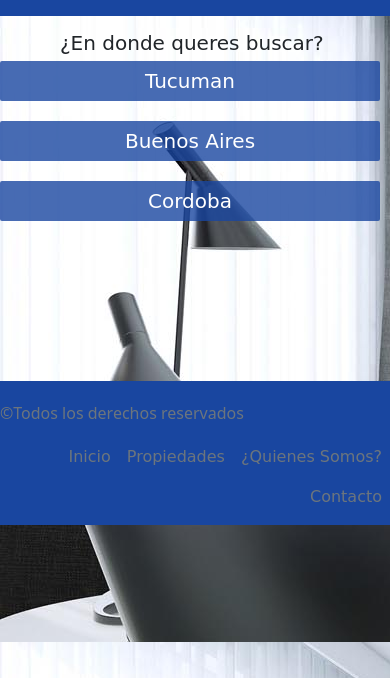
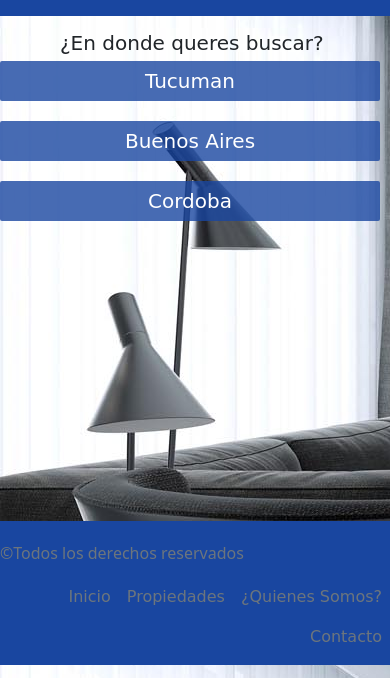
Before and after one commit to jonatanesteve3/projecto-inmobiliaria, a plain HTML site: page index.html in a window 390 px wide. Shown: the part 84-762 px from the top of the page. Drawn offline with nearby package versions, Linux system fonts and the light colour scheme; a web font is replaced by a local one.

Commit message:
correcion de pie de pagina para vista mobile

```diff
--- a/style.css
+++ b/style.css
@@ -99,7 +99,7 @@ img:hover {
     width: 90px;
 }
 
-@media (max-width:824px) {
+@media (max-width:900px) {
     .adentroImagen {
         font-size: 20px;
         display: inline;
@@ -123,4 +123,7 @@ img:hover {
     .hijoAdoptivo3 {
         justify-content: center;
     }
+    .pieDePagina{
+        margin-top: 300px;
+    }
 }
```
